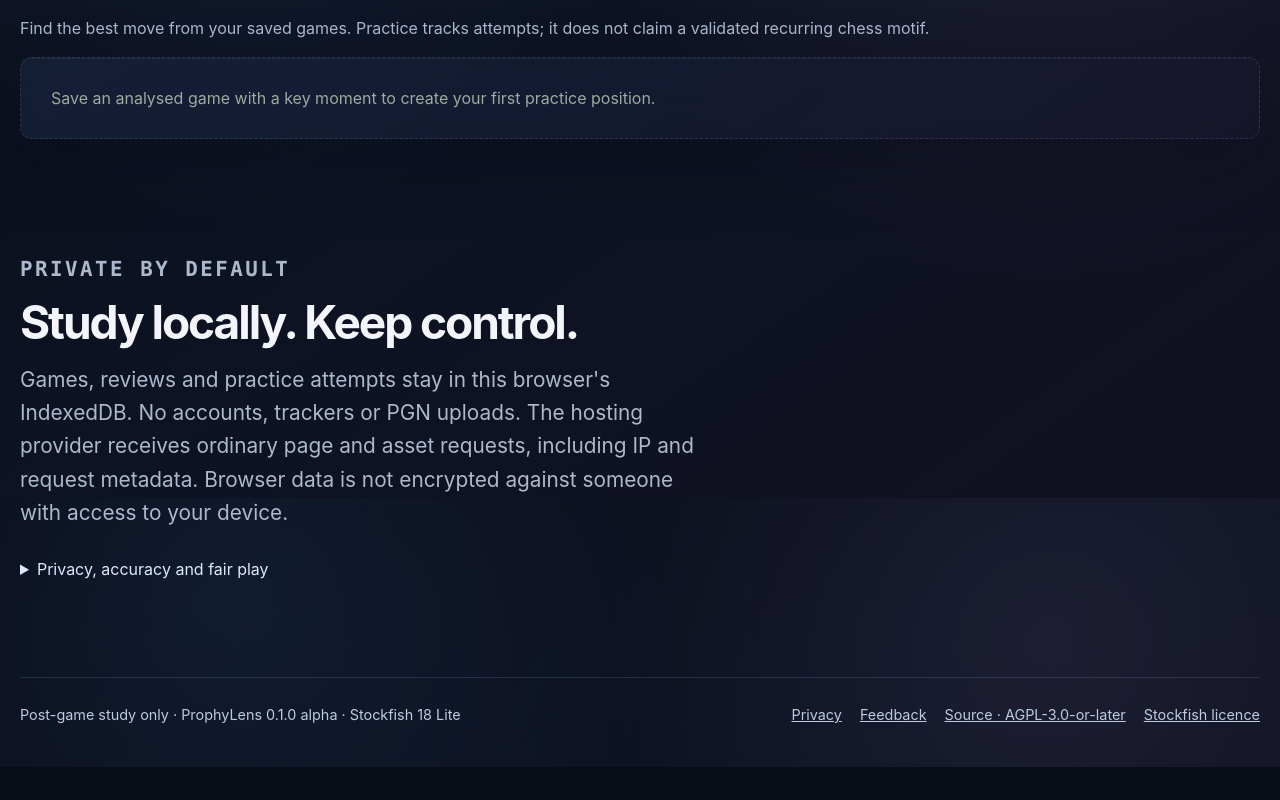
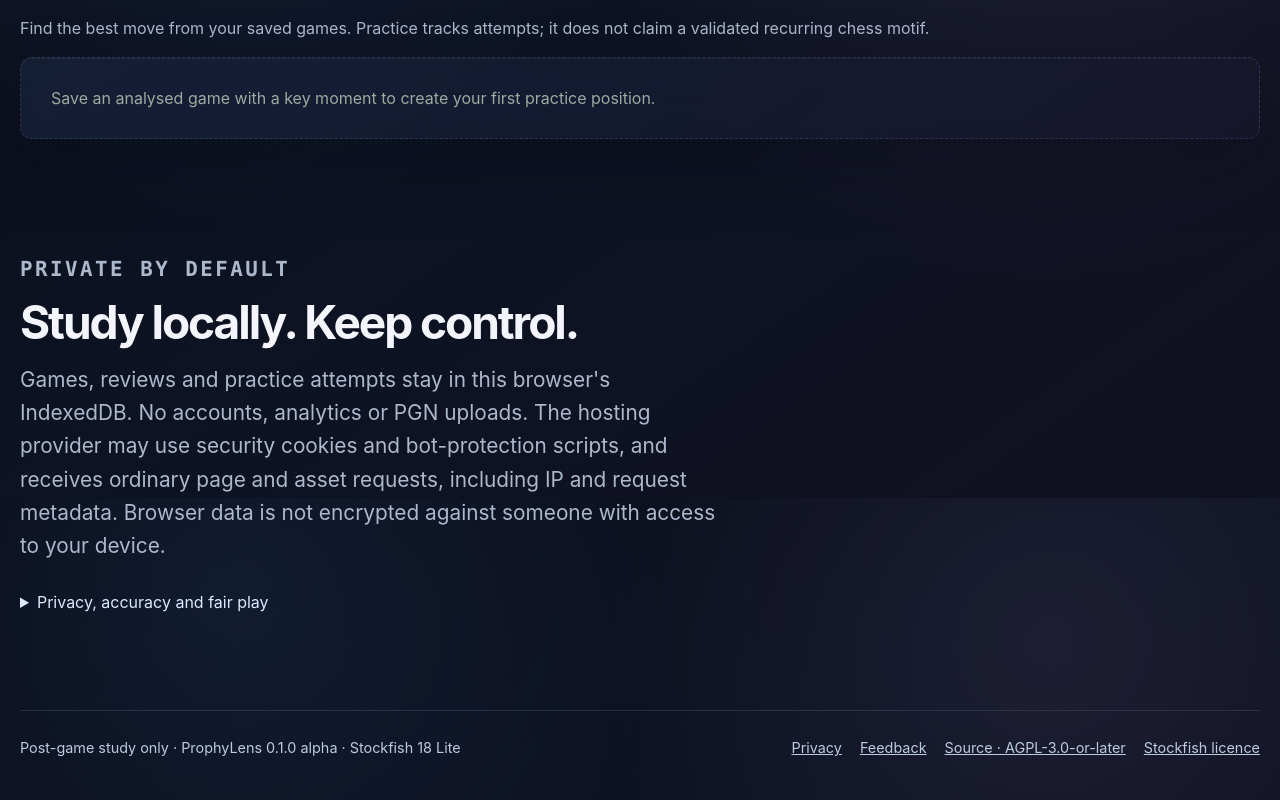
Before and after one commit to Shreyastacky/prophylens, a React (Vite) app in the folder apps/web/: page / in a window 1280 px wide. Shown: the part 1902-2702 px from the top of the page. Before the commit the page ends 2669 px from the top, so only its background shows below. Built offline with nearby package versions, Linux system fonts and the light colour scheme.

Commit message:
Allow cold engine downloads and document hosting security diagnostics

```diff
--- a/apps/web/src/App.tsx
+++ b/apps/web/src/App.tsx
@@ -751,9 +751,9 @@ export function App() {
         <h2>Study locally. Keep control.</h2>
         <p>
           Games, reviews and practice attempts stay in this browser's IndexedDB. No accounts,
-          trackers or PGN uploads. The hosting provider receives ordinary page and asset requests,
-          including IP and request metadata. Browser data is not encrypted against someone with
-          access to your device.
+          analytics or PGN uploads. The hosting provider may use security cookies and bot-protection
+          scripts, and receives ordinary page and asset requests, including IP and request metadata.
+          Browser data is not encrypted against someone with access to your device.
         </p>
         <details>
           <summary>Privacy, accuracy and fair play</summary>
--- a/apps/web/src/analysis/stockfish.ts
+++ b/apps/web/src/analysis/stockfish.ts
@@ -3,7 +3,7 @@ import { ENGINE_ASSET } from './types';
 import { parseBestMove, parseInfoLine } from './uci';
 import { legalVariation } from './variation';
 
-const INITIALIZATION_TIMEOUT_MS = 30_000;
+const INITIALIZATION_TIMEOUT_MS = 90_000;
 const POSITION_TIMEOUT_MS = 120_000;
 
 function abortError(): DOMException {
```
Also changed, not shown: 3 other files (tests, documents, lock files or other folders).
